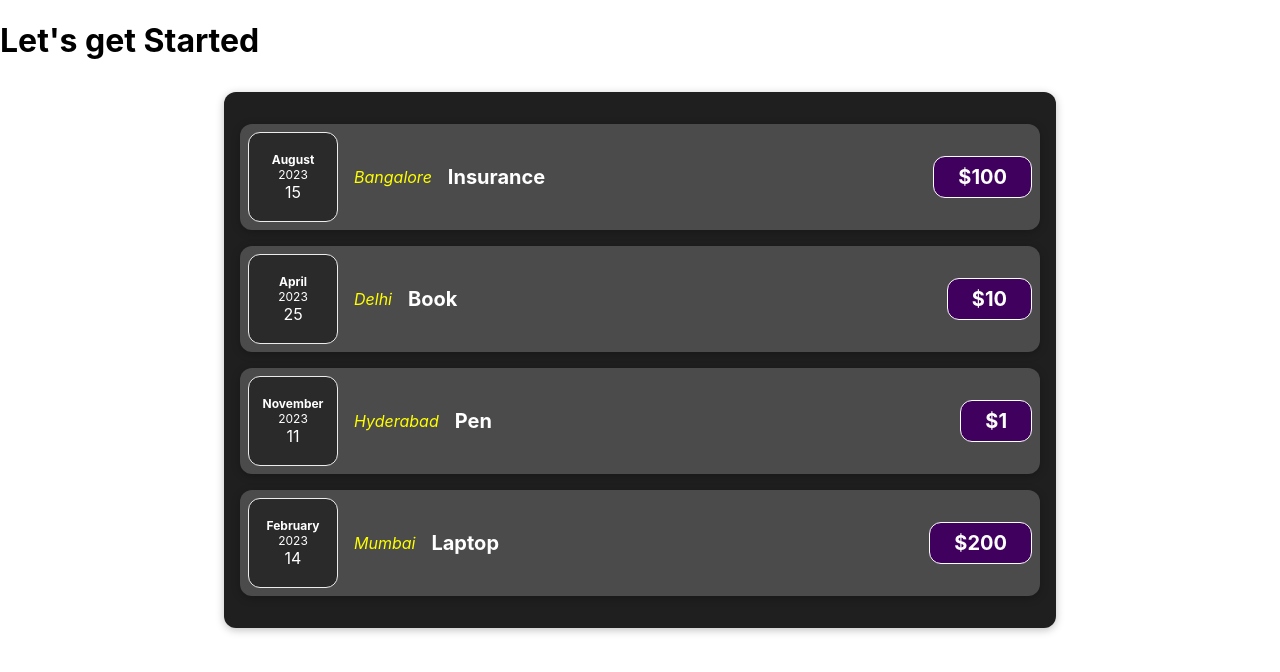
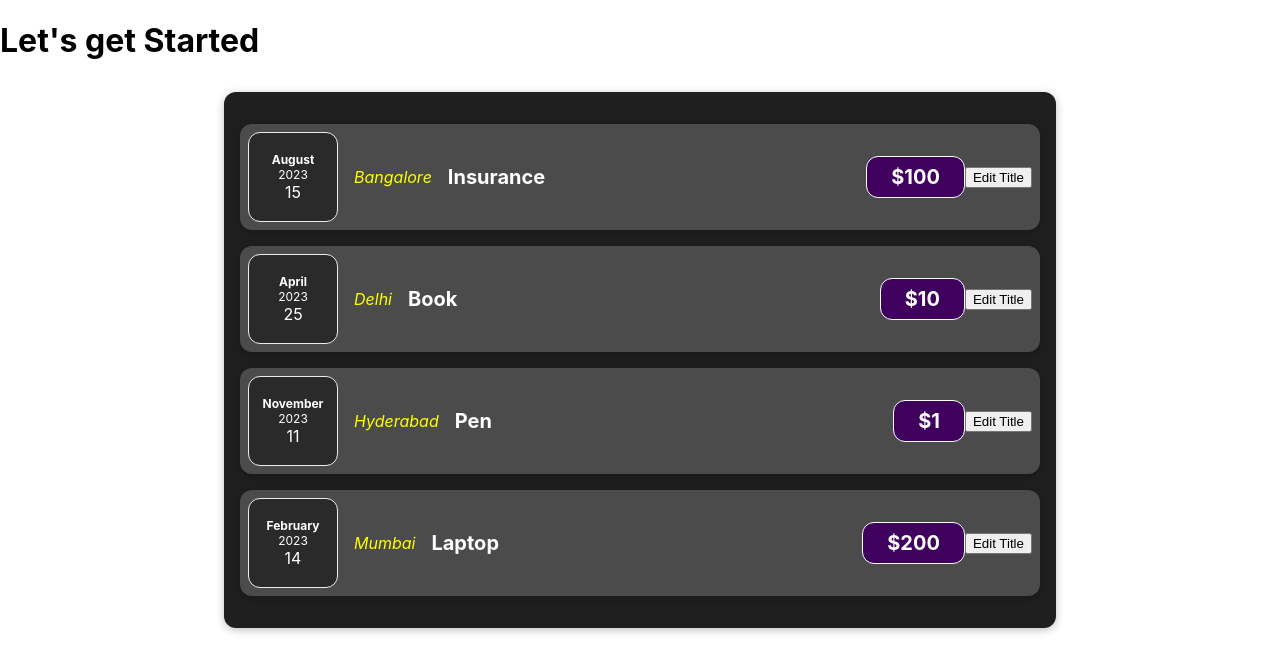
Before and after one commit to vickyaltitude/sharpenerReact-project1, a React (Create React App) app: page / in a window 1280 px wide. Shown: the top 672 px of the page. Built offline with nearby package versions, Linux system fonts and the light colour scheme.

Commit message:
added event listener

```diff
--- a/src/components/ExpenseItem.js
+++ b/src/components/ExpenseItem.js
@@ -7,7 +7,9 @@ import Card from "./Card";
 
 
 function ExpenseItem(props) {
-
+    function buttonClickHandler(){
+      console.log('button clicked')
+    }
   return (
     <Card className="expense-item">
     <ExpenseDate calenderDate={props.date}/>
@@ -16,6 +18,7 @@ function ExpenseItem(props) {
       <h2>{props.title}</h2>
       <div className="expense-item__price">${props.price}</div>
     </div>
+    <button onClick={buttonClickHandler}>Edit Title</button>
   </Card>
   );
 }
```
